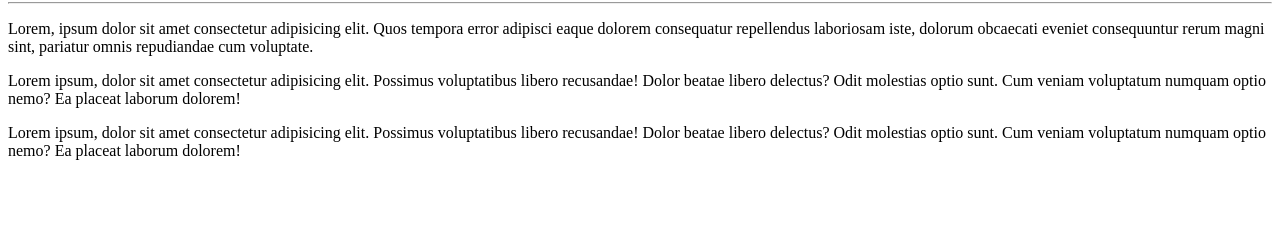
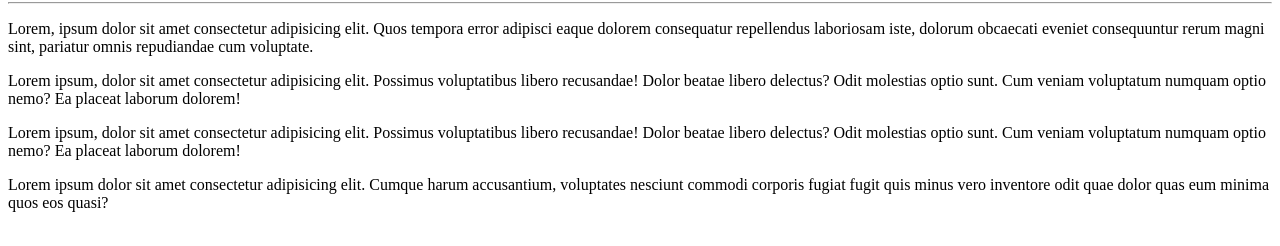
Before and after one commit to Joaogabsouza/Ola-Mundo, a plain HTML site: page site-exemplo/index.html in a window 1280 px wide. Shown: the part 78-324 px from the top of the page. Drawn offline with Linux system fonts and the light colour scheme.

Commit message:
Inserção de 1 lorem

```diff
--- a/site-exemplo/index.html
+++ b/site-exemplo/index.html
@@ -11,6 +11,6 @@
     <p>Lorem, ipsum dolor sit amet consectetur adipisicing elit. Quos tempora error adipisci eaque dolorem consequatur repellendus laboriosam iste, dolorum obcaecati eveniet consequuntur rerum magni sint, pariatur omnis repudiandae cum voluptate.</p>
     <p>Lorem ipsum, dolor sit amet consectetur adipisicing elit. Possimus voluptatibus libero recusandae! Dolor beatae libero delectus? Odit molestias optio sunt. Cum veniam voluptatum numquam optio nemo? Ea placeat laborum dolorem!</p>
     <p>Lorem ipsum, dolor sit amet consectetur adipisicing elit. Possimus voluptatibus libero recusandae! Dolor beatae libero delectus? Odit molestias optio sunt. Cum veniam voluptatum numquam optio nemo? Ea placeat laborum dolorem!</p>
-
+    <p> Lorem ipsum dolor sit amet consectetur adipisicing elit. Cumque harum accusantium, voluptates nesciunt commodi corporis fugiat fugit quis minus vero inventore odit quae dolor quas eum minima quos eos quasi?</p>
 </body>
 </html>
```
